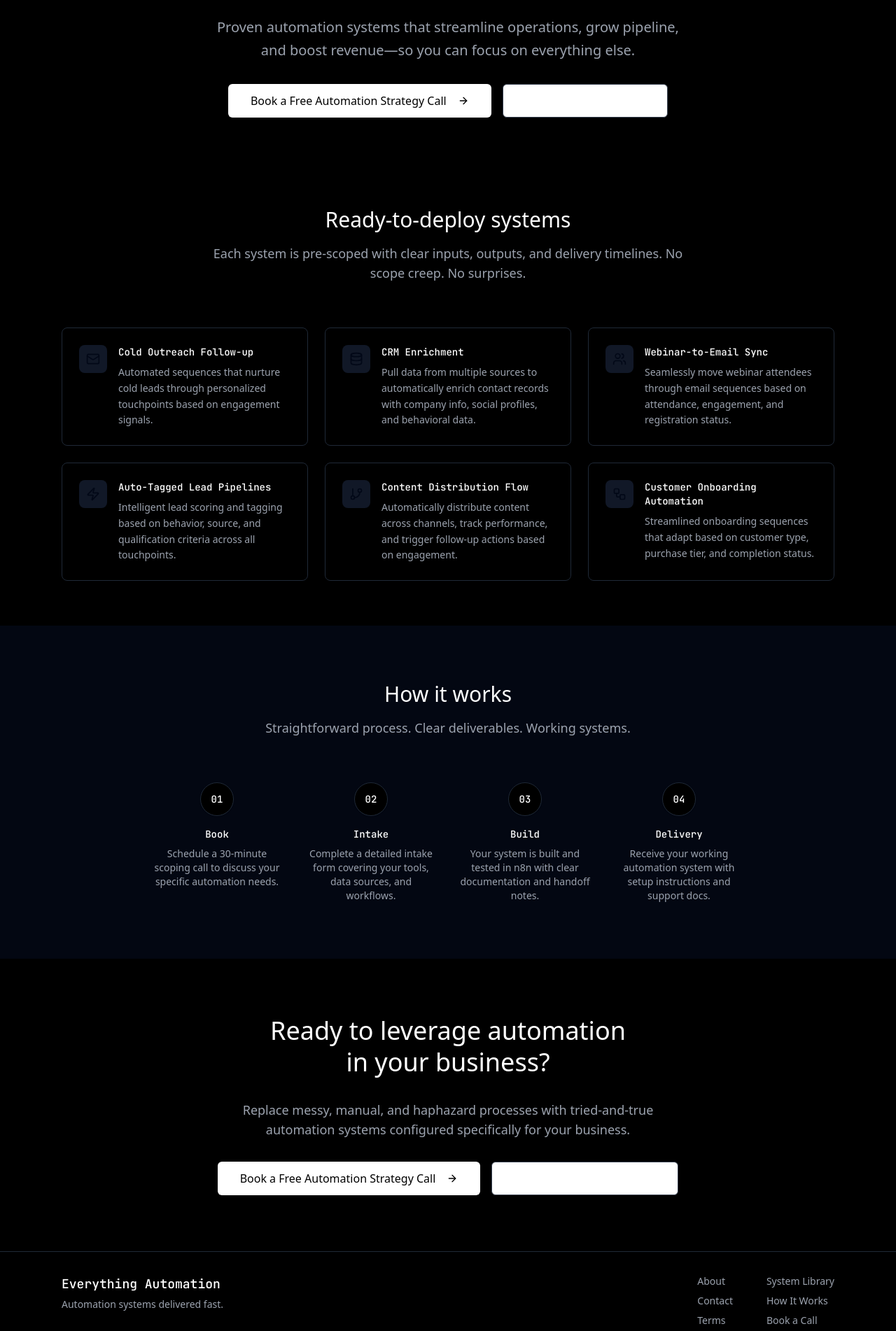
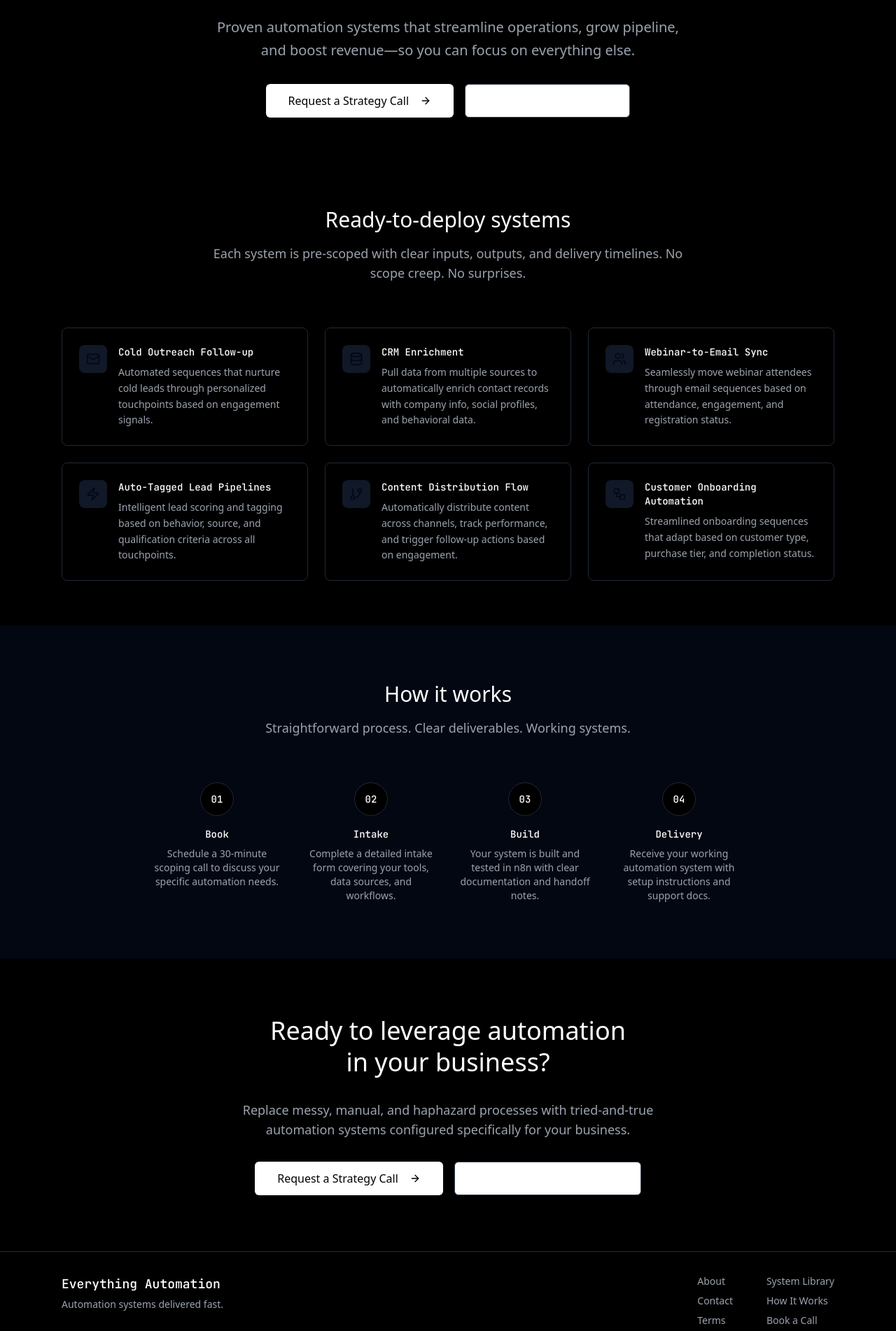
Before and after one commit to bencrane/everything-automation-hq, a React (Vite) app: page / in a window 1280 px wide. Shown: the part 278-2180 px from the top of the page at 70% size. Built offline with nearby package versions, Linux system fonts and the light colour scheme.

Commit message:
Fix: Update button copy
Change "Book a Free Automation Strategy Call" to "Request a Strategy Call" in the hero and CTA sections.

```diff
--- a/src/pages/Index.tsx
+++ b/src/pages/Index.tsx
@@ -71,7 +71,7 @@ const Index = () => {
           </p>
           <div className="flex flex-col sm:flex-row gap-4 justify-center items-center mt-12">
             <Button size="lg" className="h-12 px-8 text-base font-medium bg-white text-black hover:bg-gray-200">
-              Book a Free Automation Strategy Call
+              Request a Strategy Call
               <ArrowRight className="ml-2 h-4 w-4" />
             </Button>
             <Button variant="outline" size="lg" className="h-12 px-8 text-base font-medium border-gray-700 text-white hover:bg-gray-900">
@@ -190,7 +190,7 @@ const Index = () => {
           </p>
           <div className="flex flex-col sm:flex-row gap-4 justify-center items-center">
             <Button size="lg" className="h-12 px-8 text-base font-medium bg-white text-black hover:bg-gray-200">
-              Book a Free Automation Strategy Call
+              Request a Strategy Call
               <ArrowRight className="ml-2 h-4 w-4" />
             </Button>
             <Button variant="outline" size="lg" className="h-12 px-8 text-base font-medium border-gray-700 text-white hover:bg-gray-900">
```
